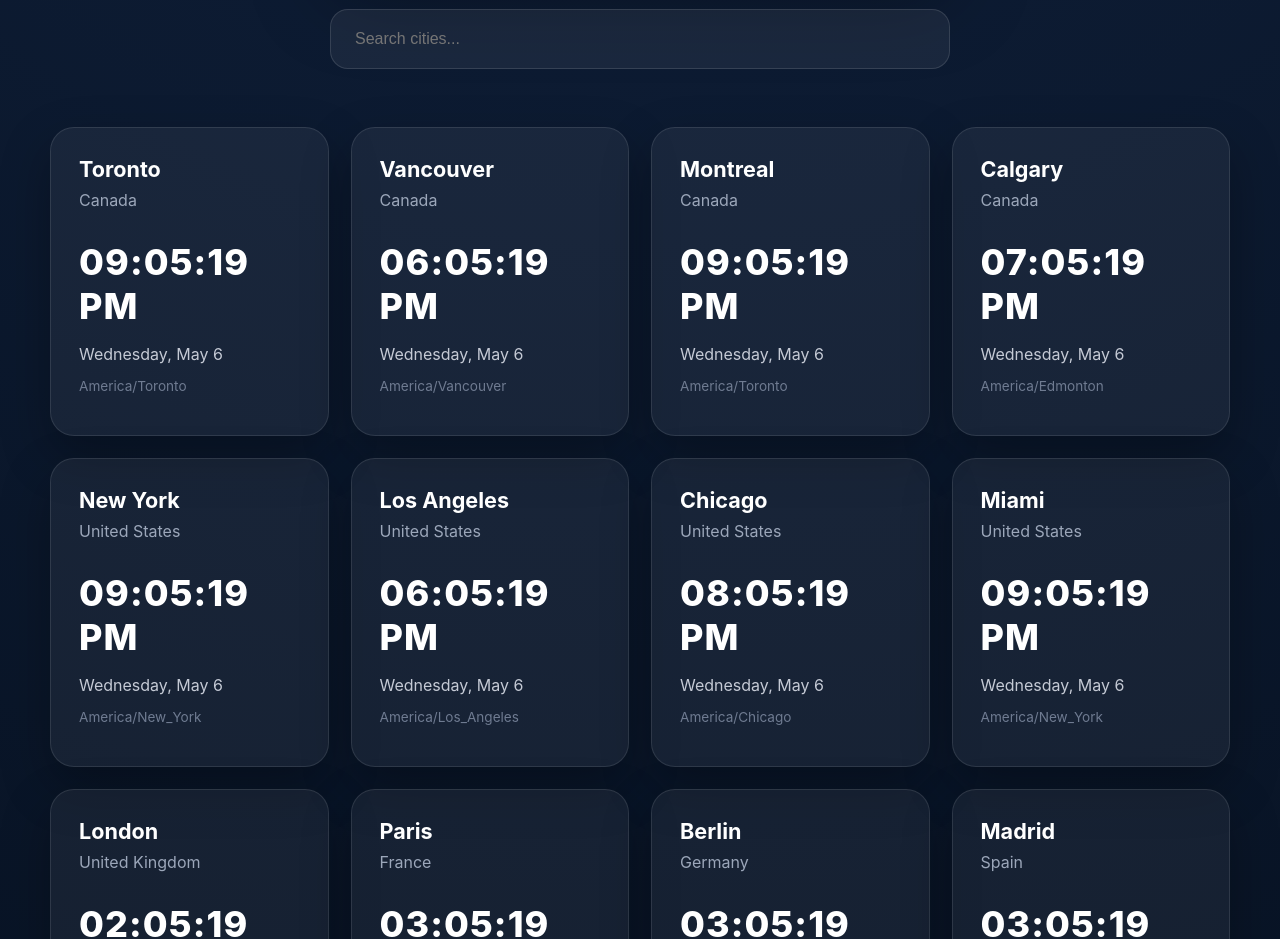
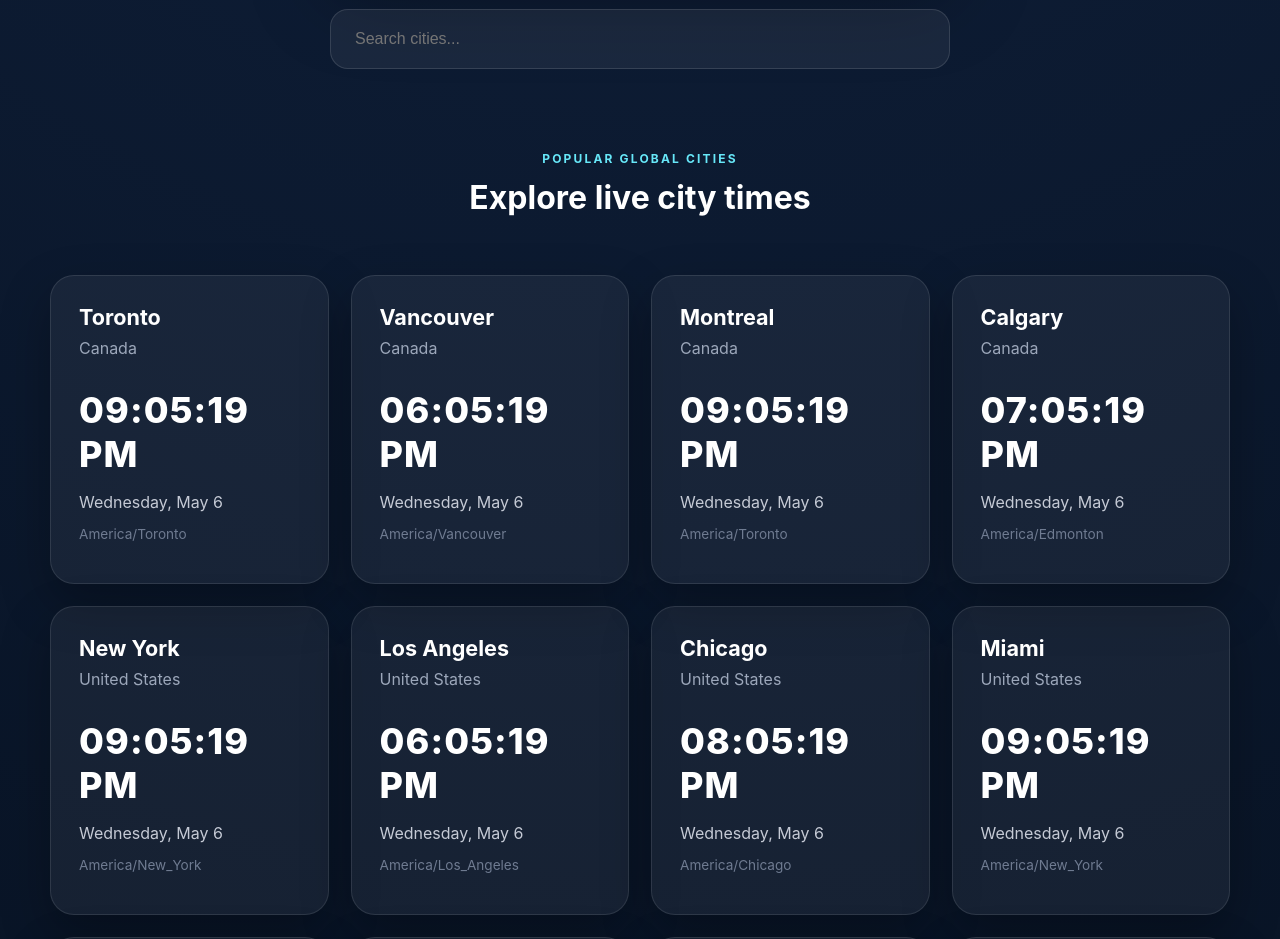
Before and after one commit to imranjp-hash/worldtick, a React (Vite) app: page / in a window 1280 px wide. Shown: the part 840-1779 px from the top of the page. Built offline with nearby package versions, Linux system fonts and the light colour scheme.

Commit message:
add section heading

```diff
--- a/src/App.jsx
+++ b/src/App.jsx
@@ -1,5 +1,6 @@
 import { useEffect, useState } from "react";
 import "./App.css";
+
 const cities = [
   { name: "Toronto", country: "Canada", timeZone: "America/Toronto" },
   { name: "Vancouver", country: "Canada", timeZone: "America/Vancouver" },
@@ -82,13 +83,16 @@ const [, setTick] = useState(Date.now());
     const timer = setInterval(() => setTick(Date.now()), 1000);
     return () => clearInterval(timer);
   }, []);
+
   const filteredCities = cities.filter((city) =>
     `${city.name} ${city.country}`.toLowerCase().includes(search.toLowerCase())
   );
+
   return (
     <div style={styles.page}>
       <header style={styles.header}>
         <div style={styles.logo}>WorldTick</div>
+
         <nav style={styles.nav}>
           <span>World Clock</span>
           <span>Compare Time</span>
@@ -99,11 +103,13 @@ const filteredCities = cities.filter((city) =>
       <main style={styles.main}>
         <section style={styles.hero}>
           <p style={styles.badge}>LIVE GLOBAL TIME</p>
+
           <h1 style={styles.title}>
             Global Time.
             <br />
             Simplified.
           </h1>
+
           <p style={styles.subtitle}>
             Track live time across the world instantly with beautiful real-time
             clocks and city comparisons.
@@ -112,8 +118,14 @@ const filteredCities = cities.filter((city) =>
 
         <section style={styles.featureCard}>
           <p style={styles.cityLabel}>Toronto</p>
-          <h2 style={styles.mainClock}>{getTime("America/Toronto")}</h2>
-          <p style={styles.dateText}>{getDate("America/Toronto")}</p>
+
+          <h2 style={styles.mainClock}>
+            {getTime("America/Toronto")}
+          </h2>
+
+          <p style={styles.dateText}>
+            {getDate("America/Toronto")}
+          </p>
         </section>
 
         <input
@@ -124,20 +136,44 @@ const filteredCities = cities.filter((city) =>
           onChange={(e) => setSearch(e.target.value)}
         />
 
+        <div style={styles.sectionHeader}>
+          <p style={styles.sectionBadge}>
+            POPULAR GLOBAL CITIES
+          </p>
+
+          <h2 style={styles.sectionTitle}>
+            Explore live city times
+          </h2>
+        </div>
+
         <section style={styles.grid}>
           {filteredCities.map((city) => (
-            <div key={city.name} style={styles.card} className="city-card">
+            <div
+              key={city.name}
+              style={styles.card}
+              className="city-card"
+            >
               <div>
                 <h3 style={styles.cardTitle} className="city-name">
                   {city.name}
                 </h3>
-                <p style={styles.country}>{city.country}</p>
+
+                <p style={styles.country}>
+                  {city.country}
+                </p>
               </div>
 
-              <div style={styles.cardTime}>{getTime(city.timeZone)}</div>
+              <div style={styles.cardTime}>
+                {getTime(city.timeZone)}
+              </div>
 
-              <p style={styles.cardDate}>{getDate(city.timeZone)}</p>
-              <p style={styles.zone}>{city.timeZone}</p>
+              <p style={styles.cardDate}>
+                {getDate(city.timeZone)}
+              </p>
+
+              <p style={styles.zone}>
+                {city.timeZone}
+              </p>
             </div>
           ))}
         </section>
@@ -154,6 +190,7 @@ const styles = {
     color: "white",
     fontFamily: "Inter, Arial, sans-serif",
   },
+
   header: {
     position: "sticky",
     top: 0,
@@ -166,43 +203,51 @@ const styles = {
     background: "rgba(7,17,32,0.86)",
     backdropFilter: "blur(14px)",
   },
+
   logo: {
     fontSize: "1.6rem",
     fontWeight: 800,
   },
+
   nav: {
     display: "flex",
     gap: "24px",
     color: "#aeb8ca",
     fontSize: "0.95rem",
   },
+
   main: {
     padding: "80px 22px",
     display: "flex",
     flexDirection: "column",
     alignItems: "center",
   },
+
   hero: {
     textAlign: "center",
     maxWidth: "850px",
   },
+
   badge: {
     color: "#67e8f9",
     letterSpacing: "0.2em",
     fontSize: "0.8rem",
     fontWeight: 700,
   },
+
   title: {
     fontSize: "clamp(3rem, 7vw, 6rem)",
     lineHeight: 1,
     margin: "18px 0",
   },
+
   subtitle: {
     color: "#b8c1d1",
     fontSize: "1.25rem",
     lineHeight: 1.6,
     maxWidth: "680px",
   },
+
   featureCard: {
     marginTop: "60px",
     width: "100%",
@@ -214,20 +259,24 @@ const styles = {
     textAlign: "center",
     boxShadow: "0 30px 80px rgba(0,0,0,0.35)",
   },
+
   cityLabel: {
     color: "#c5cad5",
     fontSize: "1.1rem",
     margin: 0,
   },
+
   mainClock: {
     fontSize: "clamp(3rem, 8vw, 5rem)",
     margin: "18px 0",
     letterSpacing: "0.03em",
   },
+
   dateText: {
     color: "#9ca7ba",
     margin: 0,
   },
+
   search: {
     marginTop: "44px",
     width: "100%",
@@ -240,6 +289,24 @@ const styles = {
     fontSize: "1rem",
     outline: "none",
   },
+
+  sectionHeader: {
+    marginTop: "70px",
+    textAlign: "center",
+  },
+
+  sectionBadge: {
+    color: "#67e8f9",
+    letterSpacing: "0.18em",
+    fontSize: "0.75rem",
+    fontWeight: 700,
+  },
+
+  sectionTitle: {
+    fontSize: "2rem",
+    margin: "10px 0 0",
+  },
+
   grid: {
     marginTop: "58px",
     width: "100%",
@@ -248,6 +315,7 @@ const styles = {
     gridTemplateColumns: "repeat(auto-fit, minmax(260px, 1fr))",
     gap: "22px",
   },
+
   card: {
     padding: "28px",
     borderRadius: "24px",
@@ -255,24 +323,29 @@ const styles = {
     border: "1px solid rgba(255,255,255,0.1)",
     boxShadow: "0 20px 50px rgba(0,0,0,0.28)",
   },
+
   cardTitle: {
     fontSize: "1.35rem",
     margin: 0,
   },
+
   country: {
     color: "#9ca7ba",
     marginTop: "8px",
   },
+
   cardTime: {
     fontSize: "2.25rem",
     fontWeight: 800,
     marginTop: "30px",
     letterSpacing: "0.03em",
   },
+
   cardDate: {
     color: "#c5cad5",
     marginBottom: "8px",
   },
+
   zone: {
     color: "#6f7b91",
     fontSize: "0.85rem",
```
Lines whose indentation alone changed are shown as unchanged.
